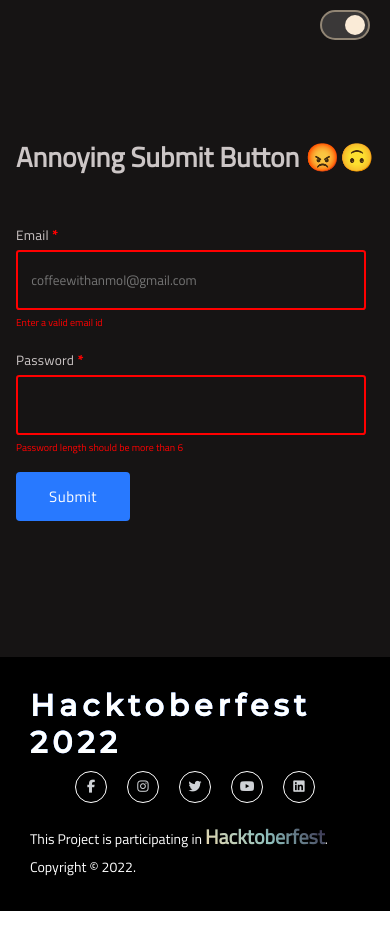
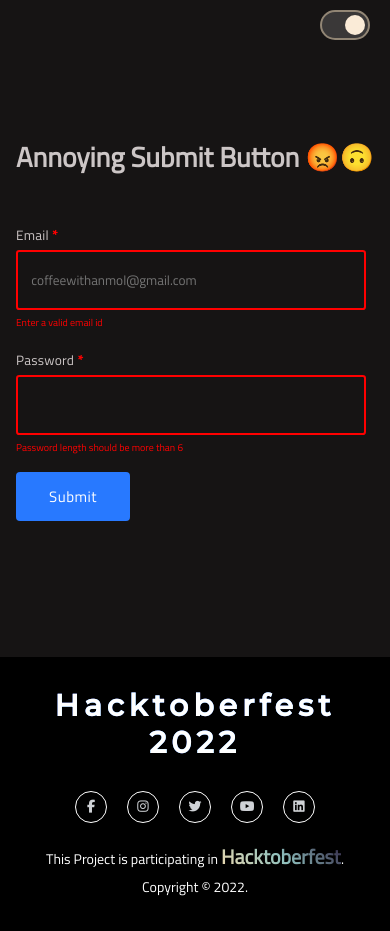
Before and after one commit to fineanmol/Annoying-submit-button, a React (Create React App) app: page / in a window 390 px wide. Built offline with nearby package versions, Linux system fonts and the light colour scheme.

Commit message:
text align property fixed for mobile design

```diff
--- a/src/components/Footer/Footer.css
+++ b/src/components/Footer/Footer.css
@@ -204,10 +204,15 @@ footer {
   color: #27bcda;
 }
 
+/* aligning the text to center */
+#footer-text, #hacktoberfest-text{
+  text-align:center;
+}
+
 @media (max-width: 500px) {
   .footer-menu ul {
     display: flex;
-    margin-top: 10px;
+    margin-top: 30px;
     margin-bottom: 20px;
   }
 }
--- a/src/components/Footer/Footer.jsx
+++ b/src/components/Footer/Footer.jsx
@@ -5,7 +5,7 @@ const Footer = ({theme}) => {
   return (
     <footer className={theme+"-footer"}>
       <div className="footer-content">
-      <a href="https://hacktoberfest.com/"><h1 className="glitch">Hacktoberfest 2022</h1></a>
+      <a href="https://hacktoberfest.com/"><h1 className="glitch" id="hacktoberfest-text">Hacktoberfest 2022</h1></a>
         <div className="footer-menu">
           <ul className="socials">
             <li>
@@ -35,7 +35,7 @@ const Footer = ({theme}) => {
             </li>
           </ul>
         </div>
-        <p>
+        <p id="footer-text">
           This Project is participating in <b><a href="https://hacktoberfest.com/" id="hf-theme">Hacktoberfest</a></b>. Copyright
           &copy; 2022.
         </p>
```
